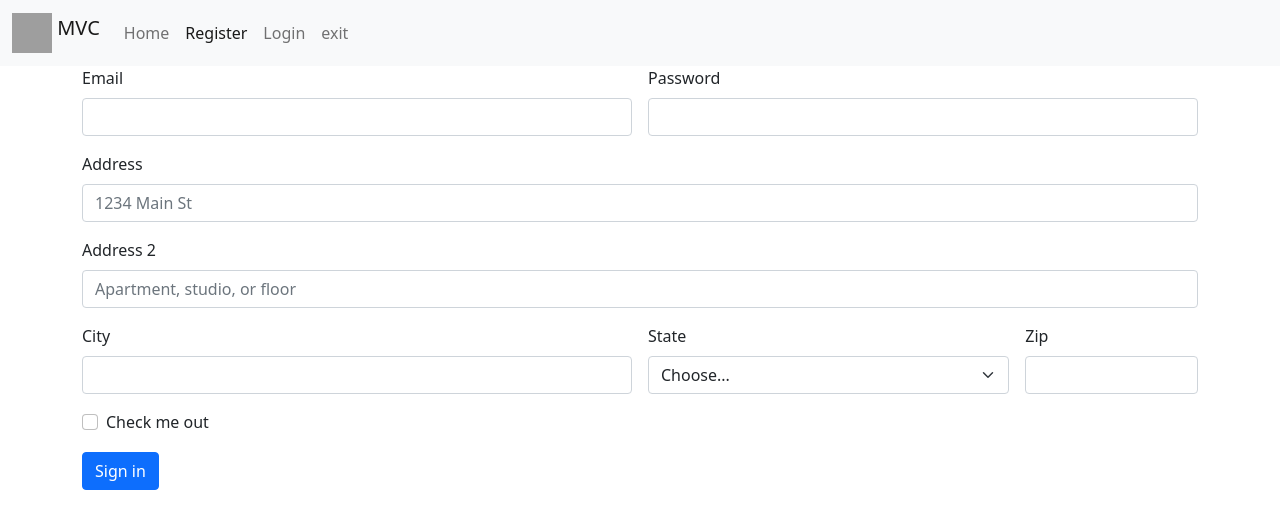
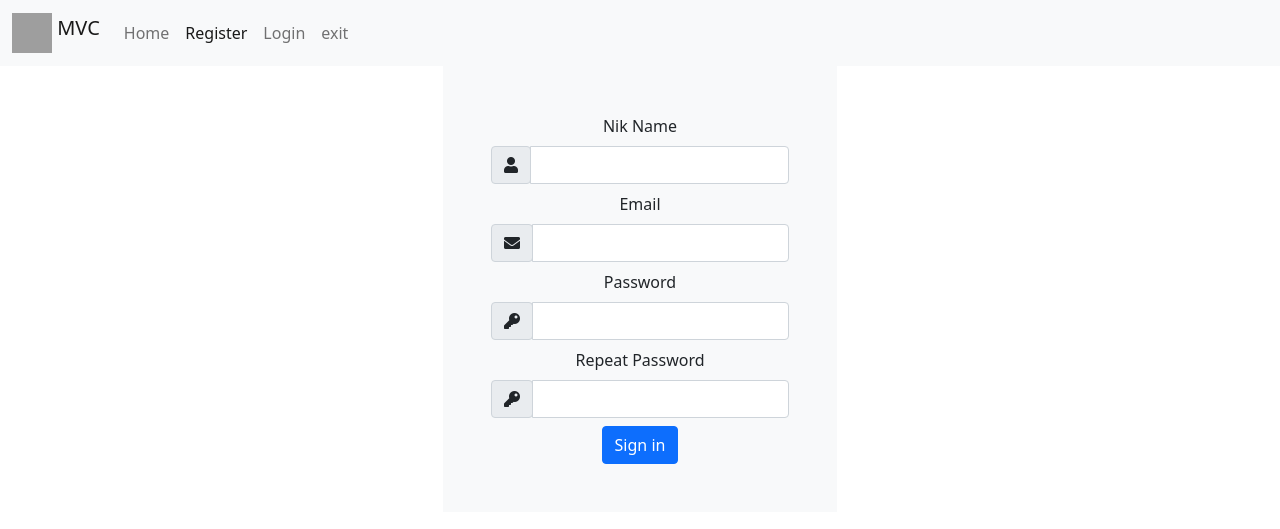
Before and after one commit to CesarAntolinez/mvc-example, a PHP site: page / in a window 1280 px wide. Shown: the top 529 px of the page. Run offline with PHP 8.4, Linux system fonts and the light colour scheme; some libraries are stand-ins or nearby versions; grey boxes are pictures that could not be loaded.

Commit message:
mejorar apariencia register

```diff
--- a/views/pages/register.php
+++ b/views/pages/register.php
@@ -1,44 +1,41 @@
 <section class="container">
     <div class="row">
-        <div class="col">
-            <form class="row g-3">
-                <div class="col-md-6">
-                    <label for="inputEmail4" class="form-label">Email</label>
-                    <input type="email" class="form-control" id="inputEmail4">
-                </div>
-                <div class="col-md-6">
-                    <label for="inputPassword4" class="form-label">Password</label>
-                    <input type="password" class="form-control" id="inputPassword4">
+        <div class="d-flex justify-content-center text-center">
+            <form class="g-3 p-5 bg-light" method="post" action="index.php">
+                <div class="col-12">
+                    <label for="nik-name" class="form-label">Nik Name</label>
+                    <div class="input-group mb-2">
+                        <div class="input-group-prepend">
+                            <div class="input-group-text" style="display: block;"><i class="fas fa-user"></i></div>
+                        </div>
+                        <input type="email" class="form-control" name="nik-name" id="nik-name">
+                    </div>
                 </div>
                 <div class="col-12">
-                    <label for="inputAddress" class="form-label">Address</label>
-                    <input type="text" class="form-control" id="inputAddress" placeholder="1234 Main St">
+                    <label for="email" class="form-label">Email</label>
+                    <div class="input-group mb-2">
+                        <div class="input-group-prepend">
+                            <div class="input-group-text" style="display: block;"><i class="fas fa-envelope"></i></div>
+                        </div>
+                        <input type="email" class="form-control" name="email" id="email">
+                    </div>
                 </div>
                 <div class="col-12">
-                    <label for="inputAddress2" class="form-label">Address 2</label>
-                    <input type="text" class="form-control" id="inputAddress2" placeholder="Apartment, studio, or floor">
-                </div>
-                <div class="col-md-6">
-                    <label for="inputCity" class="form-label">City</label>
-                    <input type="text" class="form-control" id="inputCity">
-                </div>
-                <div class="col-md-4">
-                    <label for="inputState" class="form-label">State</label>
-                    <select id="inputState" class="form-select">
-                        <option selected>Choose...</option>
-                        <option>...</option>
-                    </select>
-                </div>
-                <div class="col-md-2">
-                    <label for="inputZip" class="form-label">Zip</label>
-                    <input type="text" class="form-control" id="inputZip">
+                    <label for="password" class="form-label">Password</label>
+                    <div class="input-group mb-2">
+                        <div class="input-group-prepend">
+                            <div class="input-group-text" style="display: block;"><i class="fas fa-key"></i></div>
+                        </div>
+                        <input type="password" class="form-control" name="password" id="password">
+                    </div>
                 </div>
                 <div class="col-12">
-                    <div class="form-check">
-                        <input class="form-check-input" type="checkbox" id="gridCheck">
-                        <label class="form-check-label" for="gridCheck">
-                            Check me out
-                        </label>
+                    <label for="repeat-password" class="form-label">Repeat Password</label>
+                    <div class="input-group mb-2">
+                        <div class="input-group-prepend">
+                            <div class="input-group-text" style="display: block;"><i class="fas fa-key"></i></div>
+                        </div>
+                        <input type="password" class="form-control" name="repeat-password" id="repeat-password">
                     </div>
                 </div>
                 <div class="col-12">
--- a/views/template.php
+++ b/views/template.php
@@ -5,8 +5,8 @@
     <meta name="viewport" content="width=device-width, initial-scale=1">
     <title>Example page</title>
     <!-- Plugins css -->
+    <link rel="stylesheet" href="https://pro.fontawesome.com/releases/v5.10.0/css/all.css" integrity="sha384-AYmEC3Yw5cVb3ZcuHtOA93w35dYTsvhLPVnYs9eStHfGJvOvKxVfELGroGkvsg+p" crossorigin="anonymous"/>
     <link href="https://cdn.jsdelivr.net/npm/bootstrap@5.0.0-beta1/dist/css/bootstrap.min.css" rel="stylesheet" integrity="sha384-giJF6kkoqNQ00vy+HMDP7azOuL0xtbfIcaT9wjKHr8RbDVddVHyTfAAsrekwKmP1" crossorigin="anonymous">
-    <link rel="stylesheet" href="https://pro.fontawesome.com/releases/v5.10.0/css/all.css" integrity="sha384-AYmEC3Yw5cVb3ZcuHtOA93w35dYTsvhLPVnYs9eStHfGJvOvKxVfELGroGkvsg+p" crossorigin="anonymous"/>
 
 </head>
 <body>
```
